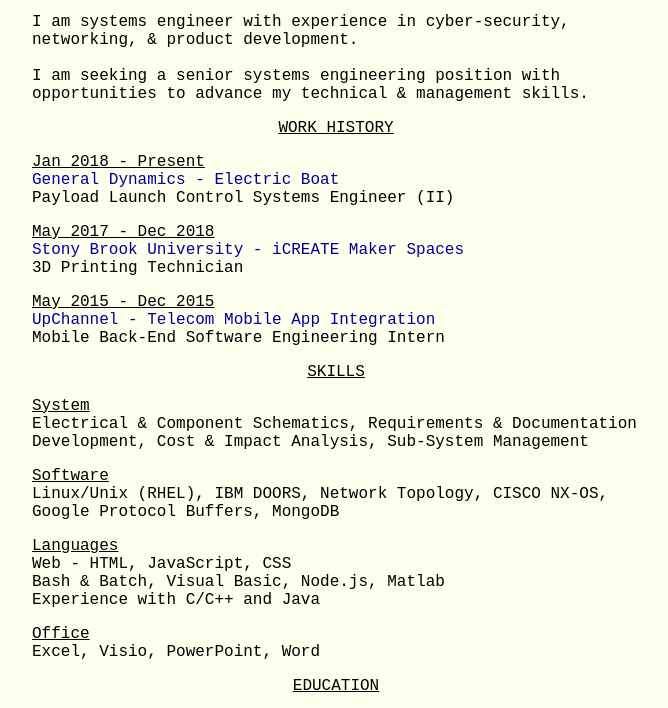
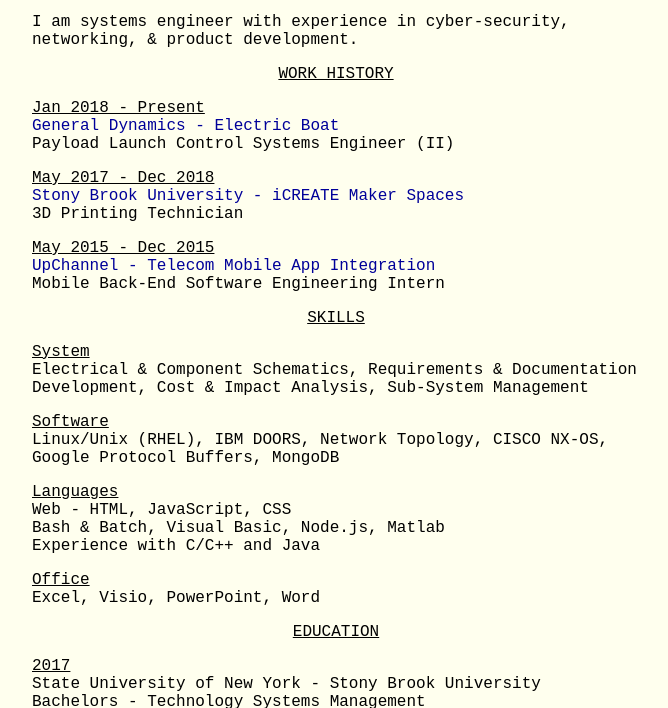
Before and after one commit to rdk1207/rdk1207.github.io, a plain HTML site: page posts/resume.html in a window 1280 px wide. Shown: the part 107-815 px from the top of the page, without its empty margins (304-972 px from the left). Drawn offline with Linux system fonts and the light colour scheme.

Commit message:
removed seeking line

```diff
--- a/posts/resume.html
+++ b/posts/resume.html
@@ -43,8 +43,6 @@
 
         <p>
             I am systems engineer with experience in cyber-security, networking, & product development.
-            <br/><br/>
-            I am seeking a senior systems engineering position with opportunities to advance my technical & management skills.
         </p>
 
         <p style="text-align: center"><u>WORK HISTORY</u></p>
```
